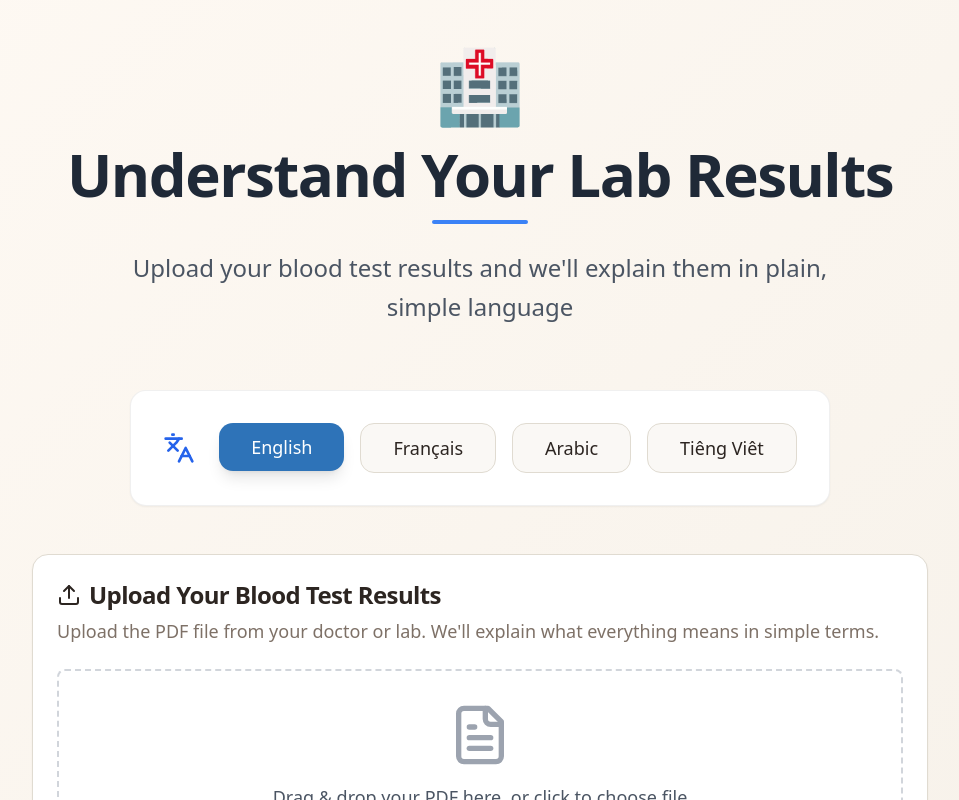
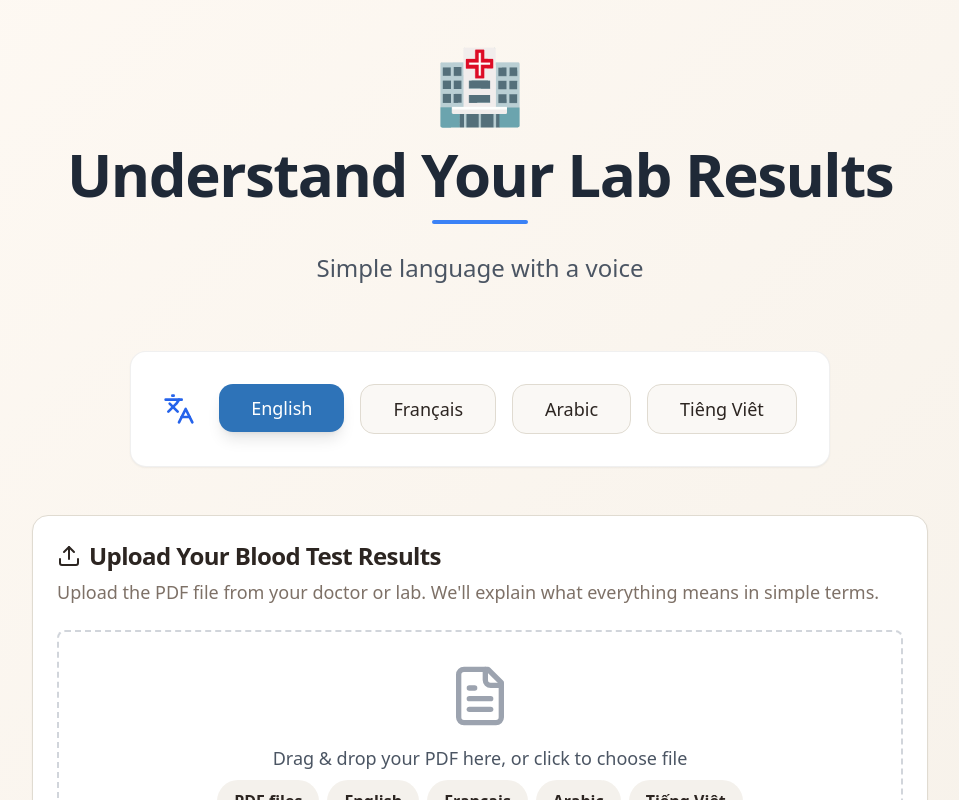
Before and after one commit to EmmaNguyen/elfie-labs-analyzer, a Next.js app: page / in a window 1280 px wide. Shown: the top 800 px of the page, without its empty margins (160-1119 px from the left). Built offline with nearby package versions, Linux system fonts and the light colour scheme.

Commit message:
Update homepage subtitle to emphasize voice feature
Changed: 'Upload your blood test results...' → 'Simple language with a voice'

```diff
--- a/app/page.tsx
+++ b/app/page.tsx
@@ -212,7 +212,7 @@ export default function HomePage() {
           </h1>
           <div className="w-24 h-1 bg-blue-500 mx-auto mb-6 rounded-full"></div>
           <p className="text-2xl text-gray-600 max-w-3xl mx-auto leading-relaxed">
-            Upload your blood test results and we'll explain them in plain, simple language
+            Simple language with a voice
           </p>
         </header>
 
```
